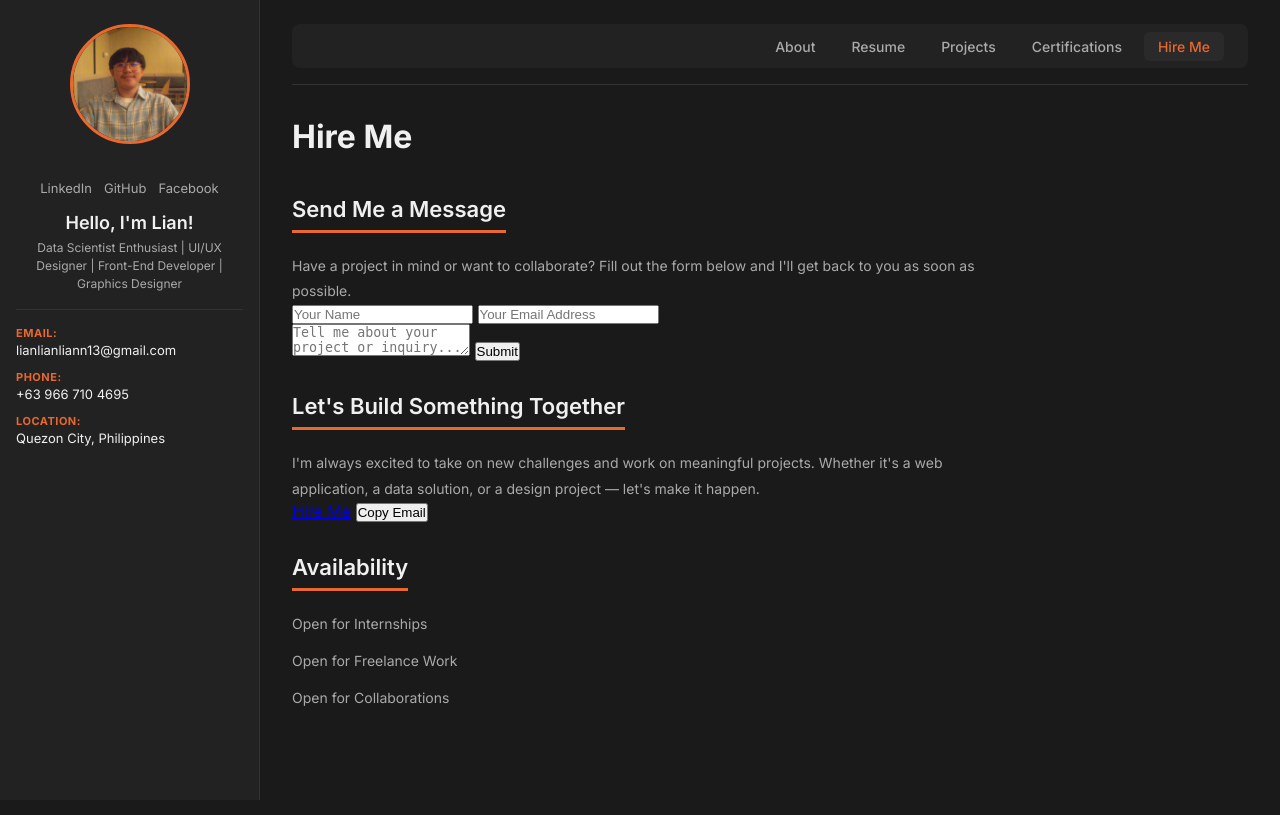
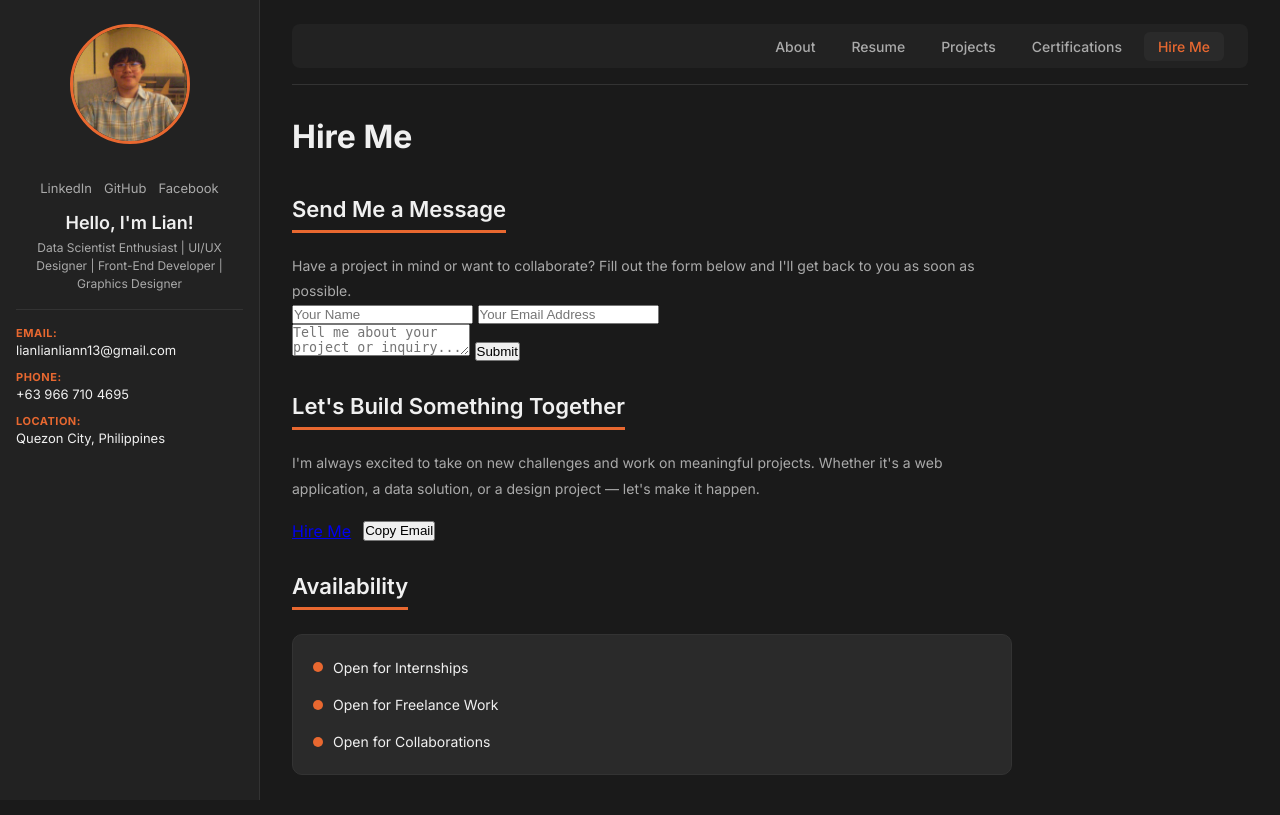
Before and after one commit to lianlianliann/portfolio-ni-lian, a PHP site: page /hire-me.html in a window 1280 px wide. Run offline with PHP 8.4, Linux system fonts and the light colour scheme.

Commit message:
feat: add css style to hire me page

```diff
--- a/style.css
+++ b/style.css
@@ -673,3 +673,48 @@ body {
     color: var(--text-secondary);
     margin: 0;
 }
+
+/* ================================
+   HIRE ME BASE
+================================ */
+.work-together {
+    display: flex;
+    gap: 12px;
+    margin-top: 20px;
+    max-width: 720px;
+}
+
+/* ================================
+   AVAILABILITY STATUS
+================================ */
+.availability-card {
+    display: flex;
+    flex-direction: column;
+    gap: 12px;
+    margin-top: 16px;
+    max-width: 720px;
+    background-color: var(--bg-card);
+    border: 1px solid var(--border);
+    border-radius: 10px;
+    padding: 20px;
+}
+
+.availability-item {
+    display: flex;
+    align-items: center;
+    gap: 10px;
+}
+
+.availability-dot {
+    width: 10px;
+    height: 10px;
+    min-width: 10px;
+    border-radius: 50%;
+    background-color: var(--accent);
+}
+
+.availability-item p {
+    font-size: 14px;
+    color: var(--text-primary);
+    margin: 0;
+}
```
